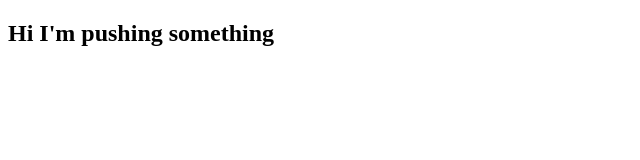
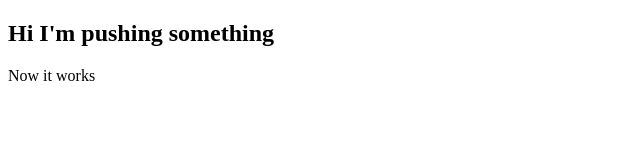
Before and after one commit to Ashraf-DIU/practice-2-repo, a plain HTML site: page index.html in a window 1280 px wide. Shown: the full height of the page, 0-640 px from the left. Drawn offline with Linux system fonts and the light colour scheme.

Commit message:
new section added

```diff
--- a/index.html
+++ b/index.html
@@ -8,6 +8,7 @@
 <body>
     <header>
         <h2>Hi I'm pushing something</h2>
+        <p>Now it works</p>
     </header>
     <main></main>
     <footer></footer>
```
